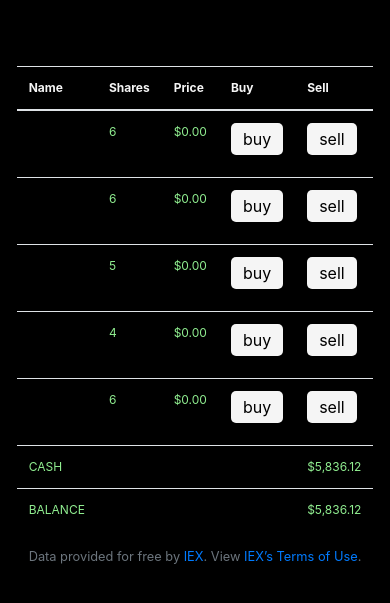
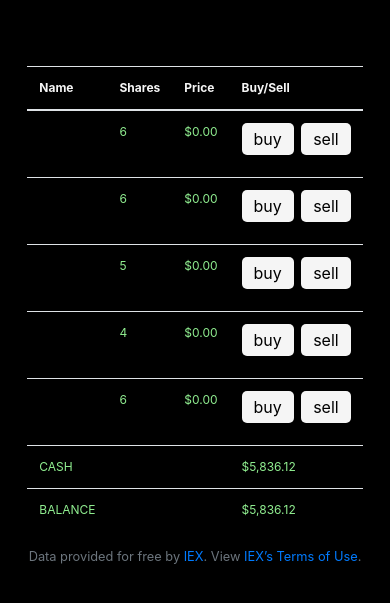
Before and after one commit to alfiomartini/finance, a Flask app: page / in a window 390 px wide. Shown: the part 78-681 px from the top of the page. Run offline with Flask 2, Linux system fonts and the light colour scheme; a user stored in the database is signed in; data that the repository does not hold is empty; some libraries are stand-ins or nearby versions.

Commit message:
Improved 'summary.html' table responsiveness

```diff
--- a/templates/summary.html
+++ b/templates/summary.html
@@ -15,8 +15,7 @@
                     <th>Shares</th>
                     <th>Price</th>
                     <th class="table-col-hide">Total</th>
-                    <th>Buy</th>
-                    <th>Sell</th>
+                    <th>Buy/Sell</th>
                 </tr>
             </thead>
             <tbody>
@@ -27,8 +26,8 @@
                     <td> <span class="">{{ row['shares']}}</span></td>
                     <td> <span class="">{{ row['price'] | usd}} </span></td>
                     <td class="table-col-hide"> <span class=""">{{ row['total'] | usd }}</span></td>
-                    <td> <a href="/buy/{{row['symbol']}}" class="edit-btn">buy</a></td>
-                    <td> <a href="/sell/{{row['symbol']}}" class="edit-btn">sell</a></td>
+                    <td> <a  href="/buy/{{row['symbol']}}" class="edit-btn mr-1">buy</a>
+                         <a href="/sell/{{row['symbol']}}" class="edit-btn">sell</a></td>
                 </tr>
                 {% endfor %}
                 <tr><td class="table-col-hide"></td>
@@ -36,14 +35,12 @@
                     <td></td>
                     <td></td>
                     <td class="table-col-hide"></td>
-                    <td></td>
                     <td>{{cash | usd}}</td></tr>
                 <tr><td class="table-col-hide"> </td>
                     <td>BALANCE</td>
                     <td></td>
                     <td></td>
                     <td class="table-col-hide"></td>
-                    <td></td>
                     <td>{{sum | usd }}</td></tr>
             </tbody>
         </table>
```
